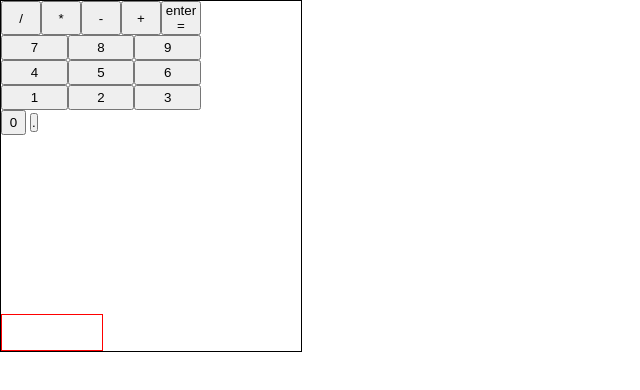
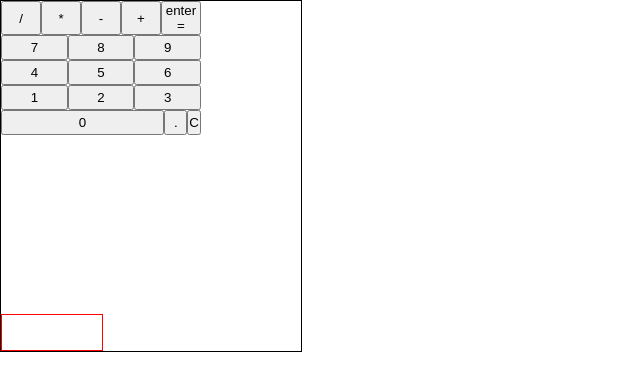
Before and after one commit to Huntoslav/odin-calculator, a plain HTML site: page calc2/index.html in a window 1280 px wide. Shown: the whole page, without its empty margins (0-640 px from the left). Drawn offline with Linux system fonts and the light colour scheme.

Commit message:
styles upgrade

```diff
--- a/calc2/index.html
+++ b/calc2/index.html
@@ -41,6 +41,7 @@
                 <div class="fourth-three">
                     <button class="num zero">0</button>
                     <button class="dot">.</button>
+                    <button class="clear">C</button>
                 </div>
             </div>
 
--- a/calc2/style.css
+++ b/calc2/style.css
@@ -38,7 +38,7 @@
     flex-basis: 100vh;
 }
 
-.first-three, .second-three, .third-three{
+.first-three, .second-three, .third-three, .fourth-three{
     flex-direction: row;
     display: flex;
     justify-content: center;
@@ -55,3 +55,15 @@
 .functions > button{
     width: 200px;
 }
+
+.zero{
+    width: 120px;
+}
+
+.dot{
+    width: 100px;
+}
+
+.clear{
+    width: 50px;
+}
```
